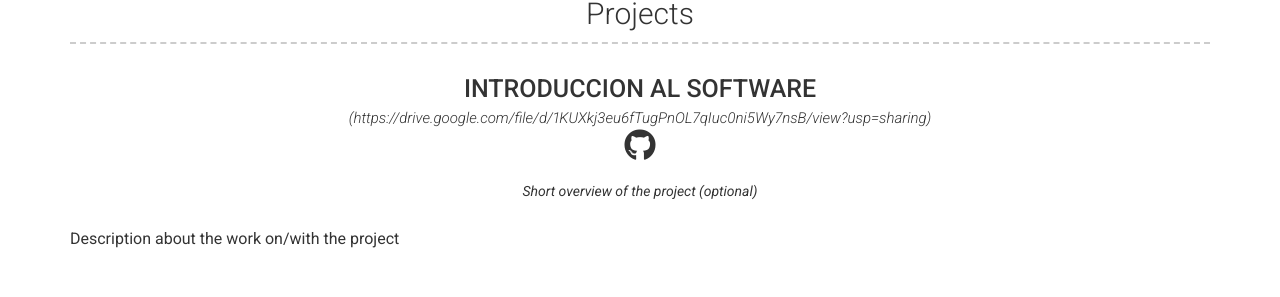
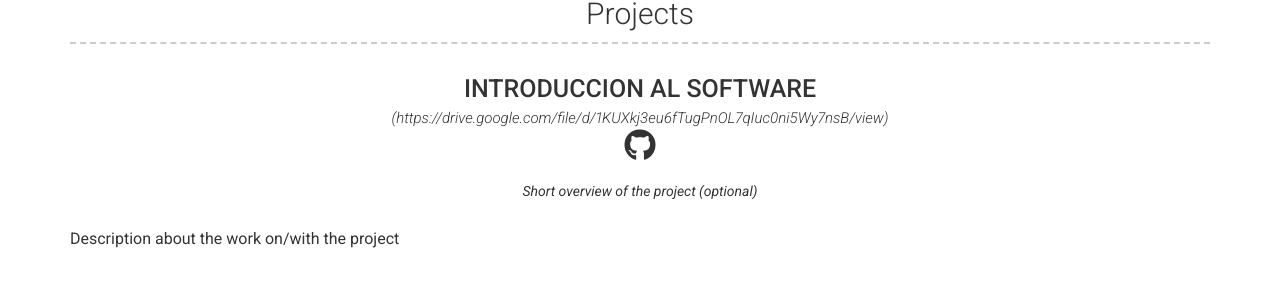
Before and after one commit to moises2018-gif/LORE, a Jekyll site: the page built from index.md, in a window 1280 px wide. Shown: the part 583-880 px from the top of the page. Built offline with Jekyll 4.4.1, drawn with Linux system fonts in a browser that asks for light colours; nearby versions of some CDN libraries; part of the change alters nothing that is shown.

Commit message:
Update projects.yml

```diff
--- a/_data/projects.yml
+++ b/_data/projects.yml
@@ -1,7 +1,7 @@
 # Project template
 - layout: top-middle
   name: INTRODUCCION AL SOFTWARE
-  link: (https://drive.google.com/file/d/1KUXkj3eu6fTugPnOL7qIuc0ni5Wy7nsB/view?usp=sharing)
+  link: (https://drive.google.com/file/d/1KUXkj3eu6fTugPnOL7qIuc0ni5Wy7nsB/view)
   github: Github page for project (eg. sproogen/modern-resume-theme)(optional)
   quote: >
     Short overview of the project (optional)
```
